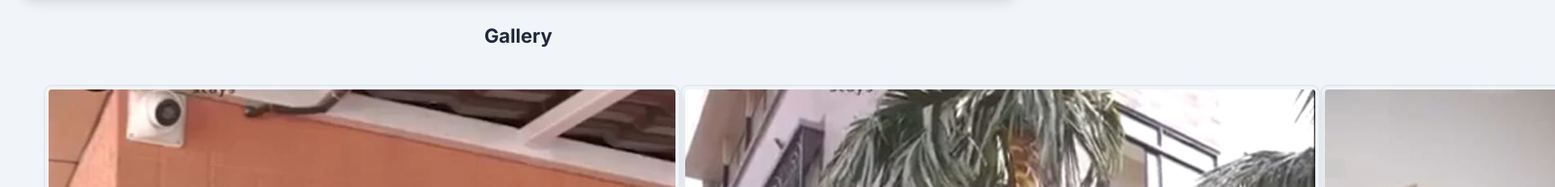
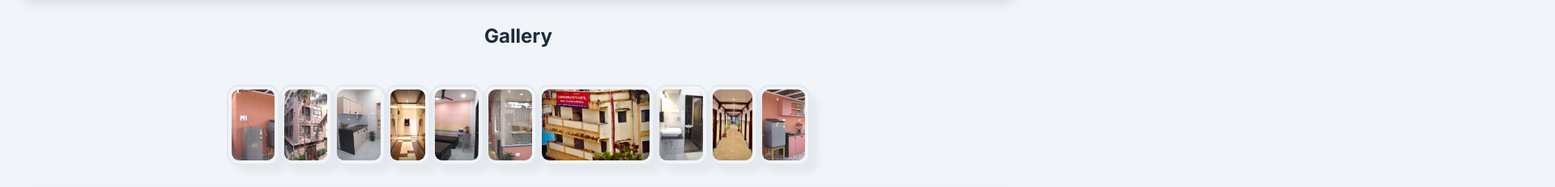
Before and after one commit to derpx06/Ramkrushna-Boys-Hostel, a website: page public/homePage/home.html in a window 1280 px wide. Shown: the part 115-347 px from the top of the page at 81% size, 1920 px wide, since content can reach past the window. Drawn offline with nearby package versions, Linux system fonts and the light colour scheme.

Commit message:
Gallery added

```diff
--- a/public/homePage/style.css
+++ b/public/homePage/style.css
@@ -106,9 +106,10 @@ body {
 }
 .images img{
       border: 2px solid #e2e8f0; /* gray-300 */
-  border-radius: 10px;
+  border-radius: 15px;
   padding: 0.25rem;
   box-shadow: 10px 10px 10px rgba(0, 0, 0, 0.05);
+    height: 100px;
     &:hover{
         transform: scale(1.2);
     }
```
